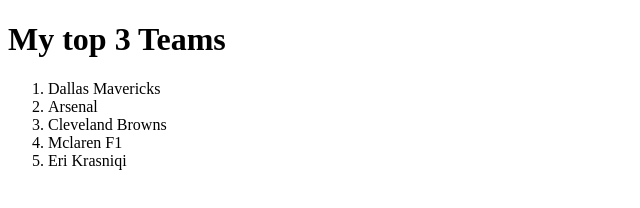
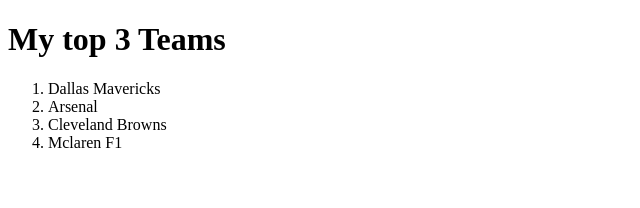
Before and after one commit to erikras12/My_first_Repo, a plain HTML site: page index.html in a window 1280 px wide. Shown: the whole page, without its empty margins (0-640 px from the left). Drawn offline with Linux system fonts and the light colour scheme.

Commit message:
remove name

```diff
--- a/index.html
+++ b/index.html
@@ -12,7 +12,6 @@
         <li>Arsenal</li>
         <li>Cleveland Browns</li>
         <li>Mclaren F1</li>
-        <li>Eri Krasniqi</li>
     </ol>
 </body>
 </html>
```
